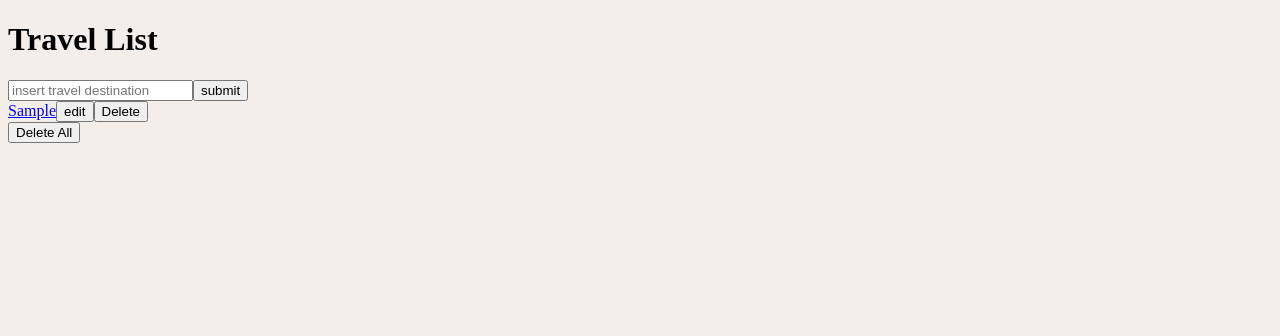
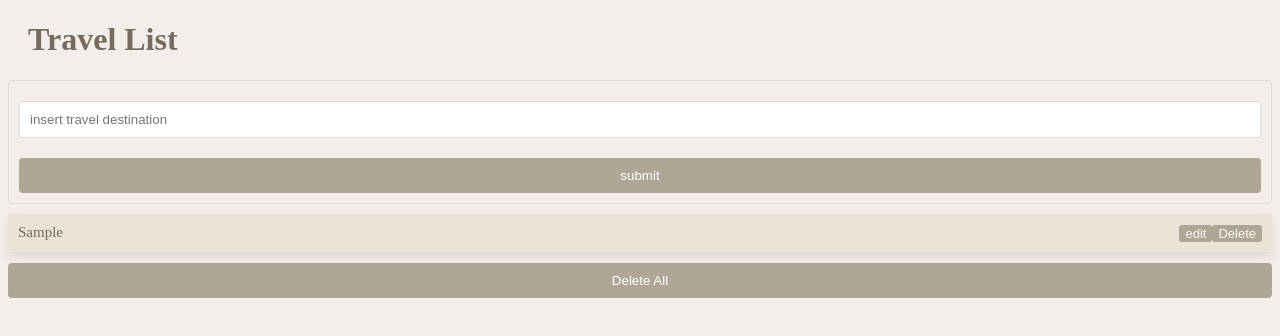
Before and after one commit to koreaygj/budget-calculator, a React (Create React App) app: page / in a window 1280 px wide. Both pictures are taken after typing "Sample" into the empty fields and a click on the button "submit". Shown: the top 336 px of the page. Built offline with nearby package versions, Linux system fonts and the light colour scheme.

Commit message:
add: Travel list View styles & feat: delete all

```diff
--- a/src/components/Travel.js
+++ b/src/components/Travel.js
@@ -1,27 +1,36 @@
 import { useState } from "react";
+import styles from "./styles/TravelList.module.css";
 
 function Travel({ name, id, onEdit, onRemove }) {
   const [isEdit, setIsEdit] = useState(false);
   const saveChanges = (event) => {
     toggleEdit();
-    const editedName = event.target.parentElement.childNodes[0].value;
+    const editedName =
+      event.target.parentElement.parentElement.childNodes[0].value;
     return onEdit(id, editedName);
+  };
+  const showPlanDetail = () => {
+    window.open(`./travel/${name}`);
   };
 
   const toggleEdit = () => {
     setIsEdit((prev) => !prev);
   };
   return isEdit ? (
-    <div id={id}>
+    <div className={styles.editTravelList} id={id}>
       <input defaultValue={name}></input>
-      <button onClick={saveChanges}>save</button>
-      <button onClick={() => onRemove(id)}>Delete</button>
+      <div>
+        <button onClick={saveChanges}>save</button>
+        <button onClick={() => onRemove(id)}>Delete</button>
+      </div>
     </div>
   ) : (
-    <div id={id}>
-      <a href={`./travel/${name}`}>{name}</a>
-      <button onClick={toggleEdit}>edit</button>
-      <button onClick={() => onRemove(id)}>Delete</button>
+    <div className={styles.travelList} id={id}>
+      <span onClick={showPlanDetail}>{name}</span>
+      <div>
+        <button onClick={toggleEdit}>edit</button>
+        <button onClick={() => onRemove(id)}>Delete</button>
+      </div>
     </div>
   );
 }
--- a/src/components/TravelList.js
+++ b/src/components/TravelList.js
@@ -1,5 +1,6 @@
 import { useEffect, useState } from "react";
 import Travel from "./Travel";
+import styles from "./styles/TravelList.module.css";
 
 function TravelList({ travelList }) {
   const [getTravelList, setTravelList] = useState(travelList);
@@ -30,7 +31,7 @@ function TravelList({ travelList }) {
     localStorage.setItem("TravelList", JSON.stringify(getTravelList));
   };
   return (
-    <div>
+    <div className={styles.travelListContainer}>
       {getTravelList.map((destination) => {
         return (
           <Travel
--- a/src/routes/Home.js
+++ b/src/routes/Home.js
@@ -1,5 +1,6 @@
 import { useEffect, useState } from "react";
 import TravelList from "../components/TravelList";
+import styles from "./styles/Home.module.css";
 
 function Home() {
   const [travelList, setTravelList] = useState(() => {
@@ -21,23 +22,29 @@ function Home() {
   const saveLocalStorage = () => {
     localStorage.setItem("TravelList", JSON.stringify(travelList));
   };
+  const deleteAll = () => {
+    setTravelList(() => []);
+  };
   useEffect(() => {
     saveLocalStorage();
   }, [travelList]);
   return (
-    <div>
-      <h1>Travel List</h1>
-      <div className="travel-container">
-        <form onSubmit={addTravelPlan}>
+    <div className={styles.mainView}>
+      <h1 className={styles.title}>Travel List</h1>
+      <div className={styles.travelContainer}>
+        <form className={styles.travelForm} onSubmit={addTravelPlan}>
           <input
+            className={styles.inputField}
             required
             type="text"
             placeholder="insert travel destination"
           ></input>
-          <button>submit</button>
+          <button className={styles.submitButton}>submit</button>
         </form>
         <TravelList travelList={travelList} />
-        <button>Delete All</button>
+        <button className={styles.deleteButton} onClick={deleteAll}>
+          Delete All
+        </button>
       </div>
     </div>
   );
```
